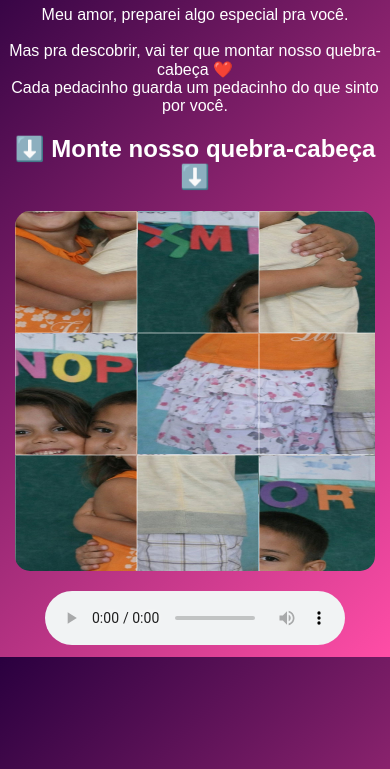
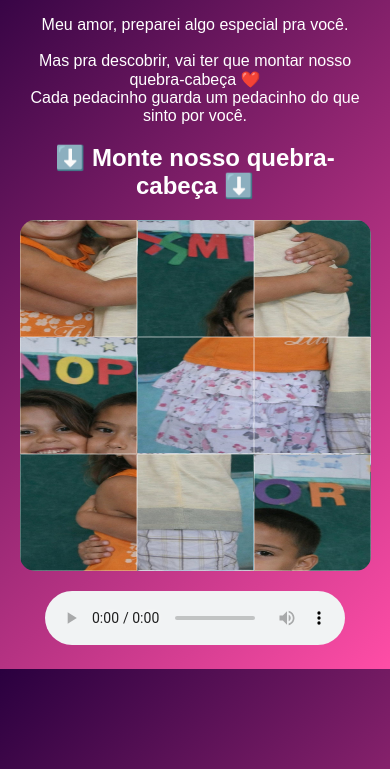
Before and after one commit to fso4-glitch/para-minha-princesa0, a plain HTML site: page index.html in a window 390 px wide. Shown: the part 75-844 px from the top of the page. Drawn offline with Linux system fonts and the light colour scheme.

Commit message:
site responsivo corrigido

```diff
--- a/css/estilo.css
+++ b/css/estilo.css
@@ -3,11 +3,23 @@ body {
     background: linear-gradient(135deg, #2a003f, #ff4da6);
     color: white;
     font-family: Arial, sans-serif;
+    margin: 0;
+    padding: 20px;
+}
+
+h1 {
+    font-size: 28px;
+}
+
+p {
+    font-size: 16px;
 }
 
 #puzzle {
-    width: 360px;
-    height: 360px;
+    width: 90vw;
+    max-width: 360px;
+    height: 90vw;
+    max-height: 360px;
     display: grid;
     grid-template-columns: repeat(3, 1fr);
     margin: 20px auto;
@@ -16,12 +28,10 @@ body {
 }
 
 .piece {
-    width: 120px;
-    height: 120px;
     border: 1px solid rgba(255,255,255,0.3);
 
     background-image: url('/foto.jpg');
-    background-size: 360px 360px;
+    background-size: 300% 300%;
 
     touch-action: none;
 }
--- a/index.html
+++ b/index.html
@@ -2,6 +2,10 @@
 <html lang="pt-br">
 <head>
 <meta charset="UTF-8">
+
+<!-- 🔥 ISSO AQUI RESOLVE O ZOOM -->
+<meta name="viewport" content="width=device-width, initial-scale=1.0">
+
 <title>Para meu amor ❤️</title>
 <link rel="stylesheet" href="css/estilo.css">
 </head>
--- a/script.js
+++ b/script.js
@@ -1,15 +1,15 @@
 const puzzle = document.getElementById("puzzle");
 
 const correto = [
-  "0px 0px",
-  "-120px 0px",
-  "-240px 0px",
-  "0px -120px",
-  "-120px -120px",
-  "-240px -120px",
-  "0px -240px",
-  "-120px -240px",
-  "-240px -240px"
+  "0% 0%",
+  "50% 0%",
+  "100% 0%",
+  "0% 50%",
+  "50% 50%",
+  "100% 50%",
+  "0% 100%",
+  "50% 100%",
+  "100% 100%"
 ];
 
 // criar peças
@@ -38,7 +38,7 @@ function embaralhar() {
   });
 }
 
-// verificar vitória
+// verificar
 function verificar() {
   let pieces = document.querySelectorAll(".piece");
   let certo = true;
@@ -56,7 +56,14 @@ function verificar() {
   }
 }
 
-// drag (PC)
+// troca
+function trocar(a, b) {
+  let temp = a.style.backgroundPosition;
+  a.style.backgroundPosition = b.style.backgroundPosition;
+  b.style.backgroundPosition = temp;
+  verificar();
+}
+
 let arrastando = null;
 
 document.querySelectorAll(".piece").forEach(piece => {
@@ -75,7 +82,7 @@ document.querySelectorAll(".piece").forEach(piece => {
     }
   });
 
-  // mobile (toque)
+  // MOBILE
   piece.addEventListener("touchstart", () => {
     arrastando = piece;
   });
@@ -90,14 +97,5 @@ document.querySelectorAll(".piece").forEach(piece => {
   });
 });
 
-// função troca
-function trocar(a, b) {
-  let temp = a.style.backgroundPosition;
-  a.style.backgroundPosition = b.style.backgroundPosition;
-  b.style.backgroundPosition = temp;
-
-  verificar();
-}
-
 // iniciar embaralhado
 window.onload = embaralhar;
```
